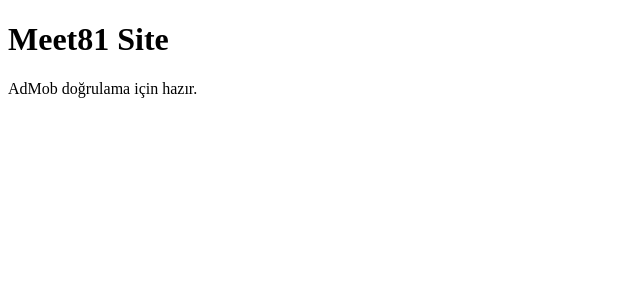
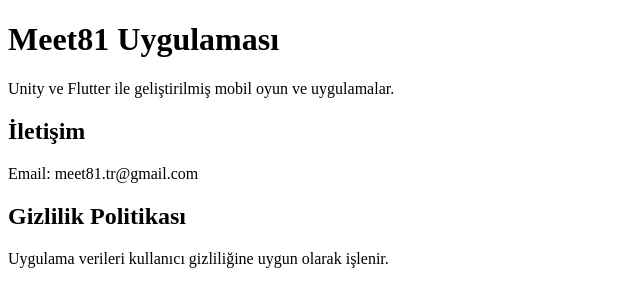
Before and after one commit to meet81tr/meet81-site, a plain HTML site: page index.html in a window 1280 px wide. Shown: the whole page, without its empty margins (0-640 px from the left). Drawn offline with Linux system fonts and the light colour scheme.

Commit message:
Update index.html

```diff
--- a/index.html
+++ b/index.html
@@ -1,12 +1,15 @@
 <!DOCTYPE html>
-<html lang="en">
+<html lang="tr">
 <head>
     <meta charset="UTF-8">
-    <title>Meet81</title>
-    <!-- AdMob doğrulama kodunu buraya ekle -->
+    <title>Meet81 Uygulaması</title>
 </head>
 <body>
-    <h1>Meet81 Site</h1>
-    <p>AdMob doğrulama için hazır.</p>
+    <h1>Meet81 Uygulaması</h1>
+    <p>Unity ve Flutter ile geliştirilmiş mobil oyun ve uygulamalar.</p>
+    <h2>İletişim</h2>
+    <p>Email: meet81.tr@gmail.com</p>
+    <h2>Gizlilik Politikası</h2>
+    <p>Uygulama verileri kullanıcı gizliliğine uygun olarak işlenir.</p>
 </body>
 </html>
```
